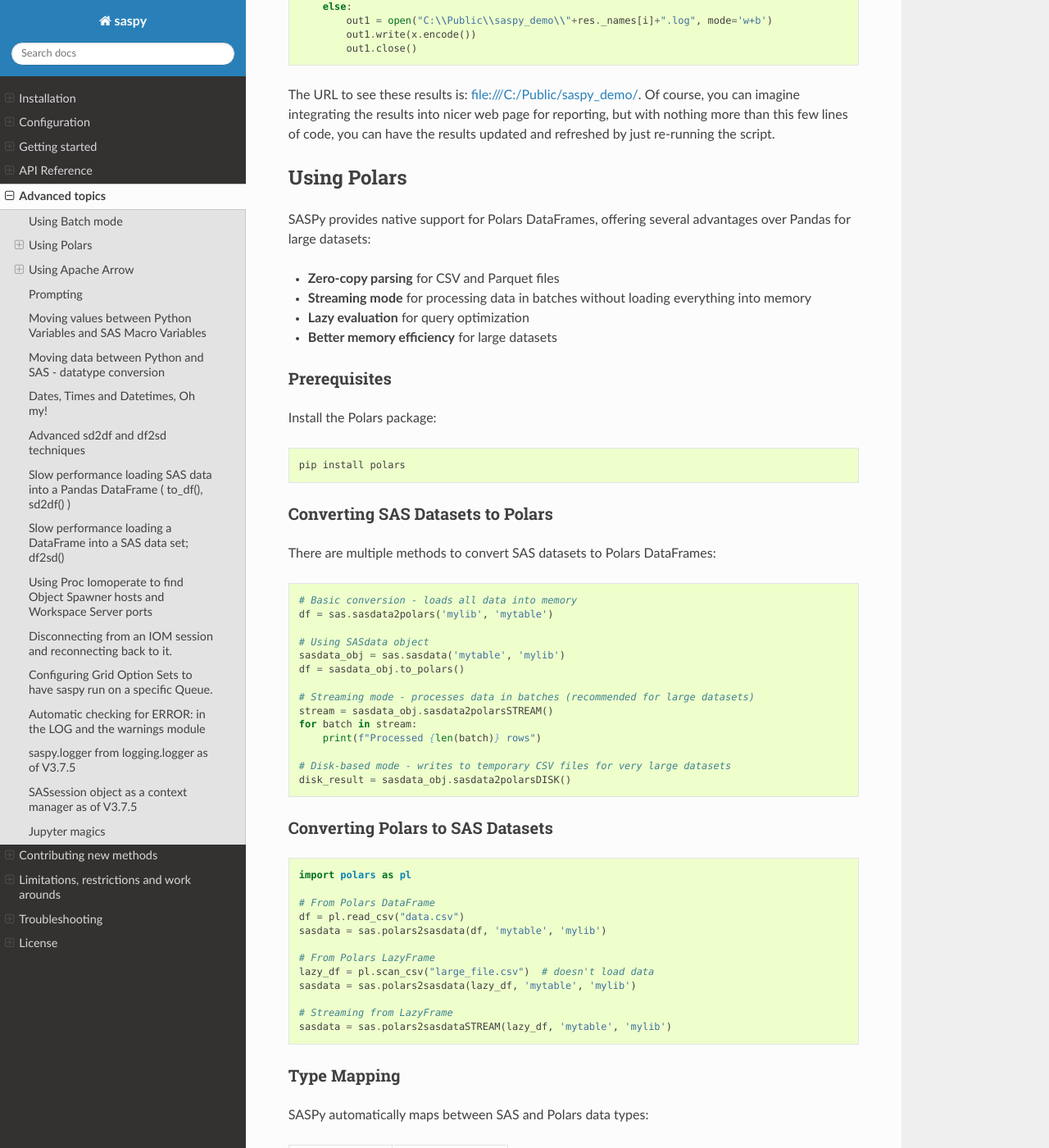
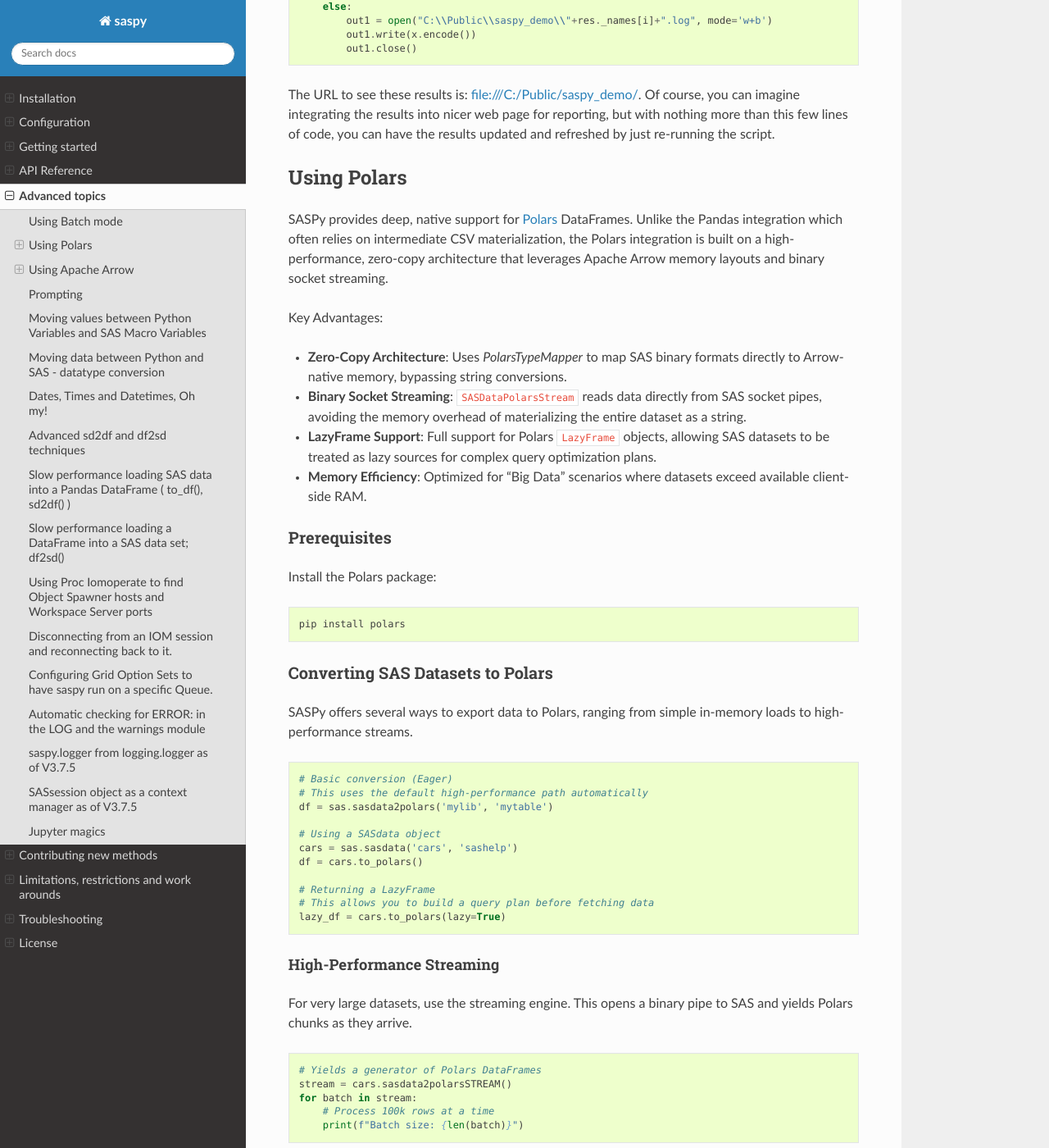
Before and after one commit to sassoftware/saspy, a Sphinx documentation site: the page built from saspy/doc/source/advanced-topics.rst, in a window 1280 px wide and 1400 px high, scrolled down 915 px. Shown: the whole window at 82% size. Built offline with Sphinx 7.4.7 and the Read the Docs theme 3.1.0, drawn with Linux system fonts in a browser that asks for light colours; some of the changed text lies outside the part shown.

Commit message:
Doc updates
Updated the documentation to include Polars related contents

```diff
--- a/saspy/doc/source/advanced-topics.rst
+++ b/saspy/doc/source/advanced-topics.rst
@@ -66,13 +66,14 @@
 Using Polars
 ============
 
-SASPy provides native support for Polars DataFrames, offering several advantages over
-Pandas for large datasets:
+SASPy provides deep, native support for `Polars <https://pola.rs/>`_ DataFrames. Unlike the Pandas integration which often relies on intermediate CSV materialization, the Polars integration is built on a high-performance, zero-copy architecture that leverages Apache Arrow memory layouts and binary socket streaming.
 
-- **Zero-copy parsing** for CSV and Parquet files
-- **Streaming mode** for processing data in batches without loading everything into memory
-- **Lazy evaluation** for query optimization
-- **Better memory efficiency** for large datasets
+Key Advantages:
+
+- **Zero-Copy Architecture**: Uses `PolarsTypeMapper` to map SAS binary formats directly to Arrow-native memory, bypassing string conversions.
+- **Binary Socket Streaming**: ``SASDataPolarsStream`` reads data directly from SAS socket pipes, avoiding the memory overhead of materializing the entire dataset as a string.
+- **LazyFrame Support**: Full support for Polars ``LazyFrame`` objects, allowing SAS datasets to be treated as lazy sources for complex query optimization plans.
+- **Memory Efficiency**: Optimized for "Big Data" scenarios where datasets exceed available client-side RAM.
 
 Prerequisites
 -------------
@@ -86,73 +87,88 @@
 Converting SAS Datasets to Polars
 ---------------------------------
 
-There are multiple methods to convert SAS datasets to Polars DataFrames:
+SASPy offers several ways to export data to Polars, ranging from simple in-memory loads to high-performance streams.
 
 .. code-block:: ipython3
 
-    # Basic conversion - loads all data into memory
+    # Basic conversion (Eager)
+    # This uses the default high-performance path automatically
     df = sas.sasdata2polars('mylib', 'mytable')
 
-    # Using SASdata object
-    sasdata_obj = sas.sasdata('mytable', 'mylib')
-    df = sasdata_obj.to_polars()
+    # Using a SASdata object
+    cars = sas.sasdata('cars', 'sashelp')
+    df = cars.to_polars()
 
-    # Streaming mode - processes data in batches (recommended for large datasets)
-    stream = sasdata_obj.sasdata2polarsSTREAM()
+    # Returning a LazyFrame
+    # This allows you to build a query plan before fetching data
+    lazy_df = cars.to_polars(lazy=True)
+
+High-Performance Streaming
+^^^^^^^^^^^^^^^^^^^^^^^^^^
+
+For very large datasets, use the streaming engine. This opens a binary pipe to SAS and yields Polars chunks as they arrive.
+
+.. code-block:: ipython3
+
+    # Yields a generator of Polars DataFrames
+    stream = cars.sasdata2polarsSTREAM()
     for batch in stream:
-        print(f"Processed {len(batch)} rows")
-
-    # Disk-based mode - writes to temporary CSV files for very large datasets
-    disk_result = sasdata_obj.sasdata2polarsDISK()
+        # Process 100k rows at a time
+        print(f"Batch size: {len(batch)}")
 
 Converting Polars to SAS Datasets
 ---------------------------------
+
+You can upload Polars DataFrames or LazyFrames directly to SAS. SASPy will automatically handle the schema generation and type mapping.
 
 .. code-block:: ipython3
 
     import polars as pl
 
-    # From Polars DataFrame
-    df = pl.read_csv("data.csv")
-    sasdata = sas.polars2sasdata(df, 'mytable', 'mylib')
+    # Upload an eager DataFrame
+    df = pl.DataFrame({"a": [1, 2], "b": ["foo", "bar"]})
+    sas_table = sas.polars2sasdata(df, 'mytable', 'work')
 
-    # From Polars LazyFrame
-    lazy_df = pl.scan_csv("large_file.csv")  # doesn't load data
-    sasdata = sas.polars2sasdata(lazy_df, 'mytable', 'mylib')
+    # Upload a LazyFrame (will be collected automatically)
+    lazy_df = pl.scan_csv("huge_data.csv")
+    sas_table = sas.polars2sasdata(lazy_df, 'huge_table', 'work')
 
-    # Streaming from LazyFrame
-    sasdata = sas.polars2sasdataSTREAM(lazy_df, 'mytable', 'mylib')
+    # Use the streaming upload for massive LazyFrames
+    sas_table = sas.polars2sasdataSTREAM(lazy_df, 'stream_table', 'work')
 
-Type Mapping
-------------
+Type Mapping Architecture
+-------------------------
 
-SASPy automatically maps between SAS and Polars data types:
+The ``PolarsTypeMapper`` (in ``saspy.polars_types``) handles bidirectional mapping between SAS and Polars. The mapping is designed to preserve precision and optimize for Arrow's memory layout.
 
-================== ==================
-SAS Data Type       Polars Data Type
-================== ==================
-CHAR               String
-VARCHAR            String
-NUMERIC            Int64/Float64
-DATE               Date
-DATETIME           Datetime
-BINARY             String (base64)
-================== ==================
+================== ================== ===========================
+SAS Data Type       Polars Data Type   Notes
+================== ================== ===========================
+CHAR               String             Native UTF-8 support
+NUMERIC            Float64/Int64      Auto-mapped based on format
+DATE               Date               ISO8601 internal conversion
+DATETIME           Datetime           Microsecond precision
+TIME               Time               ISO8601 internal conversion
+BOOLEAN (Logical)  Boolean            Mapped from $LOGICAL format
+================== ================== ===========================
+
+Technical Implementation: Zero-Copy Streaming
+---------------------------------------------
+
+When you use ``method='polars'`` (or the native Polars methods), SASPy bypasses the standard ``PROC EXPORT`` path. Instead:
+
+1.  **Metadata Handshake**: ``PolarsTypeMapper`` queries SAS for the dataset metadata.
+2.  **Binary Pipe**: SAS is instructed to write raw data to a socket in a format compatible with Polars' binary parser.
+3.  **Direct Injection**: The bytes are fed directly into Polars' memory space.
+
+This approach is roughly **5x to 10x faster** than the traditional Pandas/CSV path for large numeric datasets and significantly more memory-efficient for wide tables.
 
 Performance Tips
 ----------------
 
-1. **Use streaming for large datasets** - ``sasdata2polarsSTREAM()`` and ``polars2sasdataSTREAM()``
-   process data in chunks without loading everything into memory.
-
-2. **Use lazy evaluation** - Use ``pl.scan_csv()`` and ``pl.scan_parquet()`` instead of
-   ``pl.read_csv()`` and ``pl.read_parquet()`` for better performance with large files.
-
-3. **Batch processing** - Process data in batches using the streaming methods when
-   dealing with datasets larger than available memory.
-
-4. **Parquet format** - Use Parquet for intermediate storage as it's more efficient
-   than CSV for data exchange.
+1.  **Prefer .to_polars()**: For data analysis, Polars is generally faster than Pandas in the SASPy environment due to the binary streaming implementation.
+2.  **Use LazyFrames**: Always use ``lazy=True`` if you plan to join or filter the data in Polars before performing calculations.
+3.  **Streaming for Big Data**: If your dataset is larger than 50% of your RAM, use ``sasdata2polarsSTREAM()`` to process it in chunks.
 
 
 Using Apache Arrow
--- a/saspy/doc/source/install.rst
+++ b/saspy/doc/source/install.rst
@@ -86,7 +86,7 @@
 sascfg_personal.py and edit sascfg_personal.py per the instructions in the next section.
 
 Optional Dependencies
---------------------
+---------------------
 
 SASPy has several optional dependencies that enable additional functionality:
 
```
